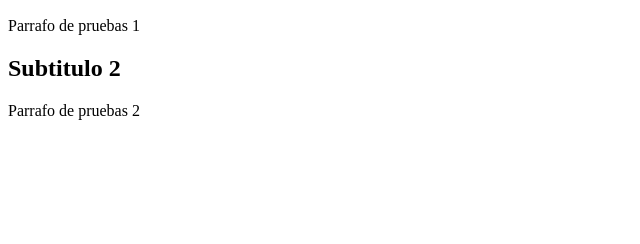
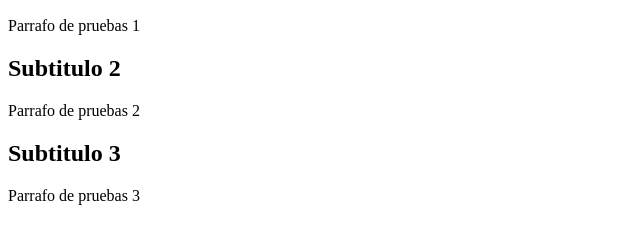
Before and after one commit to AleY9/pruebas, a plain HTML site: page index.html in a window 1280 px wide. Shown: the part 168-412 px from the top of the page, without its empty margins (0-640 px from the left). Drawn offline with Linux system fonts and the light colour scheme.

Commit message:
Agregado bloque 3
Subtitulo y párrafo

```diff
--- a/index.html
+++ b/index.html
@@ -16,5 +16,8 @@
     <h2>Subtitulo 2</h2>
     <p>Parrafo de pruebas 2</p>
 
+    <h2>Subtitulo 3</h2>
+    <p>Parrafo de pruebas 3</p>
+
 </body>
 </html>
```
